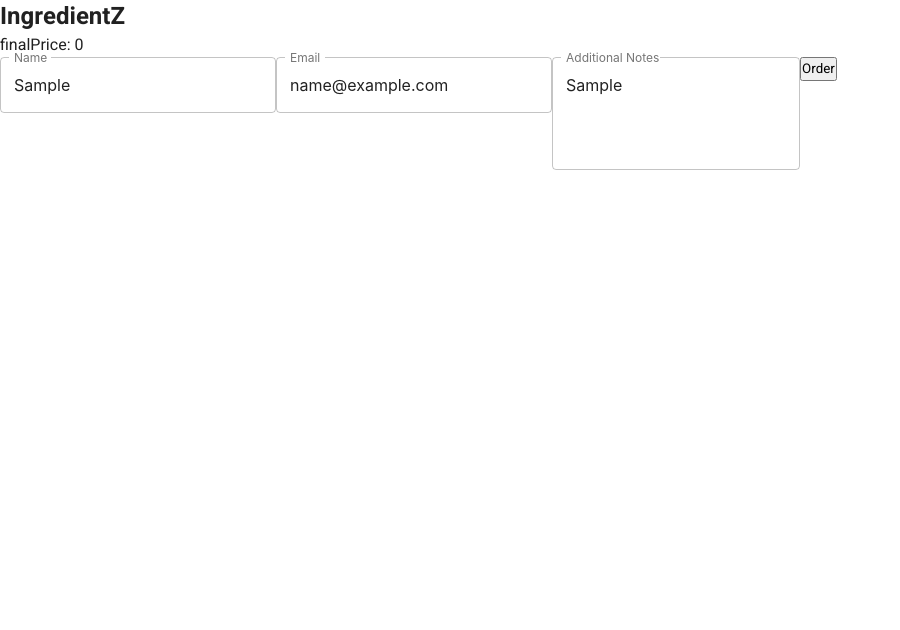
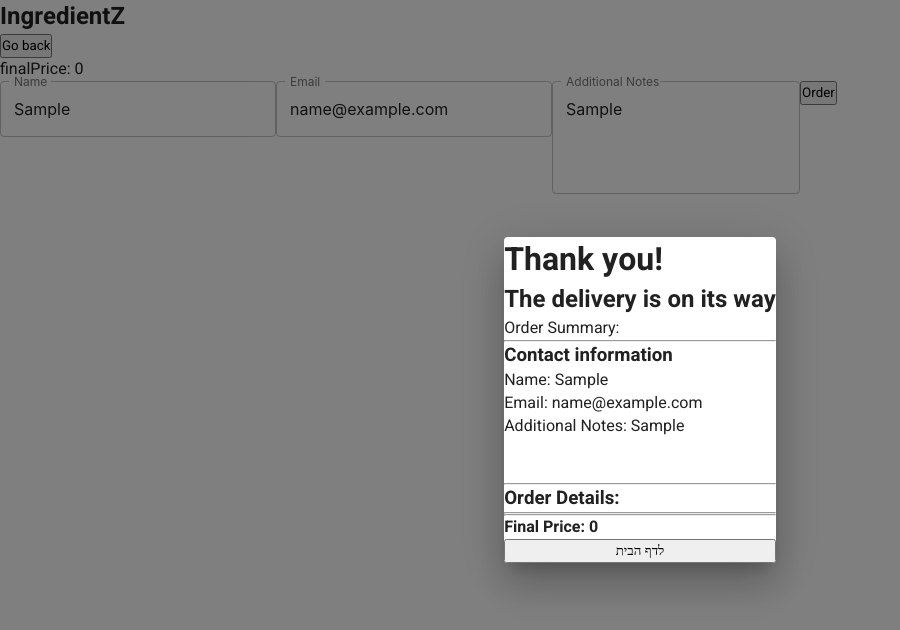
Before and after one commit to netanelvaknin/ingredientz, a React (Create React App) app: page /checkout in a window 1280 px wide. Both pictures are taken after typing "Sample", "name@example.com", "Sample" into the empty fields and a click on the button "Order". Shown: the top 630 px of the page, without its empty margins (0-900 px from the left). Built offline with nearby package versions, Linux system fonts and the light colour scheme.

Commit message:
Update summary modal & display textfield errors

```diff
--- a/src/components/text-field/TextField.tsx
+++ b/src/components/text-field/TextField.tsx
@@ -5,19 +5,21 @@ import { Controller } from "react-hook-form";
 interface TextFieldProps {
   label?: string;
   name: string;
-  //   register: any;
   control: any;
   multiline?: boolean;
   rows?: number;
+  error?: boolean;
+  errorMessage?: string;
 }
 
 export const TextField = ({
   label,
-  //   register,
   control,
   name,
   multiline = false,
   rows,
+  error,
+  errorMessage,
 }: TextFieldProps) => {
   return (
     <Controller
@@ -31,6 +33,8 @@ export const TextField = ({
           name={name}
           multiline={multiline}
           rows={rows}
+          error={error}
+          helperText={errorMessage}
         />
       )}
     />
--- a/src/context/order/OrderProvider.tsx
+++ b/src/context/order/OrderProvider.tsx
@@ -13,6 +13,7 @@ export interface IOrderContext {
   decrementIngredientCount: (index: number) => void;
   price: number;
   setPrice: (price: number) => void;
+  resetOrder: () => void;
 }
 
 export const OrderContext = createContext<IOrderContext | undefined>(undefined);
@@ -34,7 +35,7 @@ export const OrderProvider = ({ children }: RootProviderProps) => {
       copy[index].count = copy[index].count + 1;
 
       setIngredients(copy);
-      calculatePrice("increment");
+      calculatePrice();
     }
   };
 
@@ -44,11 +45,11 @@ export const OrderProvider = ({ children }: RootProviderProps) => {
       copy[index].count = copy[index].count - 1;
 
       setIngredients(copy);
-      calculatePrice("decrement");
+      calculatePrice();
     }
   };
 
-  const calculatePrice = (action: "increment" | "decrement") => {
+  const calculatePrice = () => {
     let finalPrice: number = 0;
     const selectedIngredients = ingredients.filter(
       (ingredient: IngredientModel) => {
@@ -60,7 +61,11 @@ export const OrderProvider = ({ children }: RootProviderProps) => {
       finalPrice += ingredient.price * ingredient.count;
     });
 
-    setPrice(finalPrice);
+    setPrice(parseFloat(finalPrice.toFixed(2)));
+  };
+
+  const resetOrder = () => {
+    setPrice(0);
   };
 
   return (
@@ -72,6 +77,7 @@ export const OrderProvider = ({ children }: RootProviderProps) => {
         decrementIngredientCount,
         price,
         setPrice,
+        resetOrder,
       }}
     >
       {children}
--- a/src/index.tsx
+++ b/src/index.tsx
@@ -1,4 +1,4 @@
-import { StrictMode, Suspense } from "react";
+import { Suspense } from "react";
 import ReactDOM from "react-dom";
 import { BrowserRouter as Router } from "react-router-dom";
 import { ThemeProvider as MuiThemeProvider } from "@material-ui/core/styles";
@@ -9,7 +9,6 @@ import theme from "./theme/index";
 import App from "./App";
 
 ReactDOM.render(
-  <StrictMode>
   <Suspense fallback={<div>Loading...</div>}>
     <Router>
       <MuiThemeProvider theme={theme}>
@@ -20,7 +19,6 @@ ReactDOM.render(
         </ThemeProvider>
       </MuiThemeProvider>
     </Router>
-    </Suspense>
-  </StrictMode>,
+  </Suspense>,
   document.getElementById("root")
 );
--- a/src/pages/checkout/Checkout.tsx
+++ b/src/pages/checkout/Checkout.tsx
@@ -7,7 +7,10 @@ import { TextField } from "../../components";
 import { yupResolver } from "@hookform/resolvers/yup";
 import * as yup from "yup";
 import { useForm } from "react-hook-form";
-interface FormDataModel {
+import { useHistory } from "react-router-dom";
+import SummaryModal from "./summary-modal/SummaryModal";
+
+export interface FormDataModel {
   name: string;
   email: string;
   additionalNotes: string;
@@ -19,26 +22,26 @@ const schema = yup.object().shape({
   additionalNotes: yup.string().min(2).max(50).required(),
 });
 
+const initialFormValues = {
+  name: "",
+  email: "",
+  additionalNotes: "",
+};
+
 const Checkout = () => {
-  const {
-    ingredients,
-    price,
-    setIngredients,
-    incrementIngredientCount,
-    decrementIngredientCount,
-  }: any = useContext(OrderContext);
+  const { ingredients, price }: any = useContext(OrderContext);
   const [selectedIngredients, setSelectedIngredients] = useState([]);
-  const [dialogOpen, setDialogOpen] = useState(false);
+  const [contactInformation, setContactInformation] = useState<FormDataModel>(
+    initialFormValues
+  );
+  const [modalOpen, setModalOpen] = useState(false);
+  const history = useHistory();
   const {
     control,
     formState: { errors },
     handleSubmit,
   } = useForm({
-    defaultValues: {
-      name: "",
-      email: "",
-      additionalNotes: "",
-    },
+    defaultValues: initialFormValues,
     resolver: yupResolver(schema),
   });
 
@@ -49,14 +52,16 @@ const Checkout = () => {
     });
 
     setSelectedIngredients(selected);
-  }, []);
+  }, [ingredients]);
 
   const onSubmit = (formData: FormDataModel) => {
-    console.log(formData);
+    setContactInformation(formData);
+    setModalOpen(true);
   };
 
   return (
     <div>
+      <button onClick={() => history.push("/ingredients")}>Go back</button>
       {selectedIngredients.map(
         ({ price, count, name }: IngredientModel, index: number) => {
           return (
@@ -72,18 +77,42 @@ const Checkout = () => {
       <div>finalPrice: {price}</div>
 
       <form onSubmit={handleSubmit(onSubmit)}>
-        <TextField label="Name" name="name" control={control} />
-        <TextField label="Email" name="email" control={control} />
+        <TextField
+          label="Name"
+          name="name"
+          control={control}
+          error={!!errors.name}
+          errorMessage={errors.name && errors.name.message}
+        />
+        <TextField
+          label="Email"
+          name="email"
+          control={control}
+          error={!!errors.email}
+          errorMessage={errors.email && errors.email.message}
+        />
         <TextField
           label="Additional Notes"
           name="additionalNotes"
           control={control}
           multiline
           rows={4}
+          error={!!errors.additionalNotes}
+          errorMessage={
+            errors.additionalNotes && errors.additionalNotes.message
+          }
         />
 
         <button type="submit">Order</button>
       </form>
+
+      <SummaryModal
+        open={modalOpen}
+        setOpen={setModalOpen}
+        selectedIngredients={selectedIngredients}
+        price={price}
+        contactInformation={contactInformation}
+      />
     </div>
   );
 };
--- /dev/null
+++ b/src/pages/checkout/summary-modal/SummaryModal.tsx
@@ -0,0 +1,73 @@
+import { useContext } from "react";
+import { Modal } from "../../../components";
+import {
+  IngredientModel,
+  OrderContext,
+} from "../../../context/order/OrderProvider";
+import { useHistory } from "react-router-dom";
+
+export interface FormDataModel {
+  name: string;
+  email: string;
+  additionalNotes: string;
+}
+
+interface SummaryModalProps {
+  open: boolean;
+  setOpen: (open: boolean) => void;
+  selectedIngredients: IngredientModel[];
+  price: number;
+  contactInformation: FormDataModel;
+}
+
+const SummaryModal = ({
+  open,
+  setOpen,
+  selectedIngredients,
+  price,
+  contactInformation,
+}: SummaryModalProps) => {
+  const history = useHistory();
+  const { resetOrder }: any = useContext(OrderContext);
+
+  const handleCloseModal = () => {
+    setOpen(false);
+    resetOrder();
+    history.push("/");
+  };
+
+  return (
+    <Modal open={open}>
+      <h1>Thank you!</h1>
+      <h2>The delivery is on its way</h2>
+
+      <p>Order Summary:</p>
+      <hr />
+      <h3>Contact information</h3>
+      <p>Name: {contactInformation.name}</p>
+      <p>Email: {contactInformation.email}</p>
+      <p>Additional Notes: {contactInformation.additionalNotes}</p>
+      <br />
+      <br />
+
+      <hr />
+      <h3>Order Details:</h3>
+      <hr />
+      {selectedIngredients.map((ingredient: IngredientModel, index: number) => {
+        return (
+          <div key={index}>
+            <p>{ingredient.name}</p>
+            <p>{ingredient.price}</p>
+            <p>{ingredient.count}</p>
+          </div>
+        );
+      })}
+
+      <hr />
+      <strong>Final Price: {price}</strong>
+      <button onClick={handleCloseModal}>לדף הבית</button>
+    </Modal>
+  );
+};
+
+export default SummaryModal;
--- a/src/pages/ingredients/Ingredients.tsx
+++ b/src/pages/ingredients/Ingredients.tsx
@@ -35,7 +35,7 @@ const Ingredients = () => {
     };
 
     getIngredients();
-  }, []);
+  }, [setIngredients]);
 
   return (
     <div>
```
Lines whose indentation alone changed are shown as unchanged.
